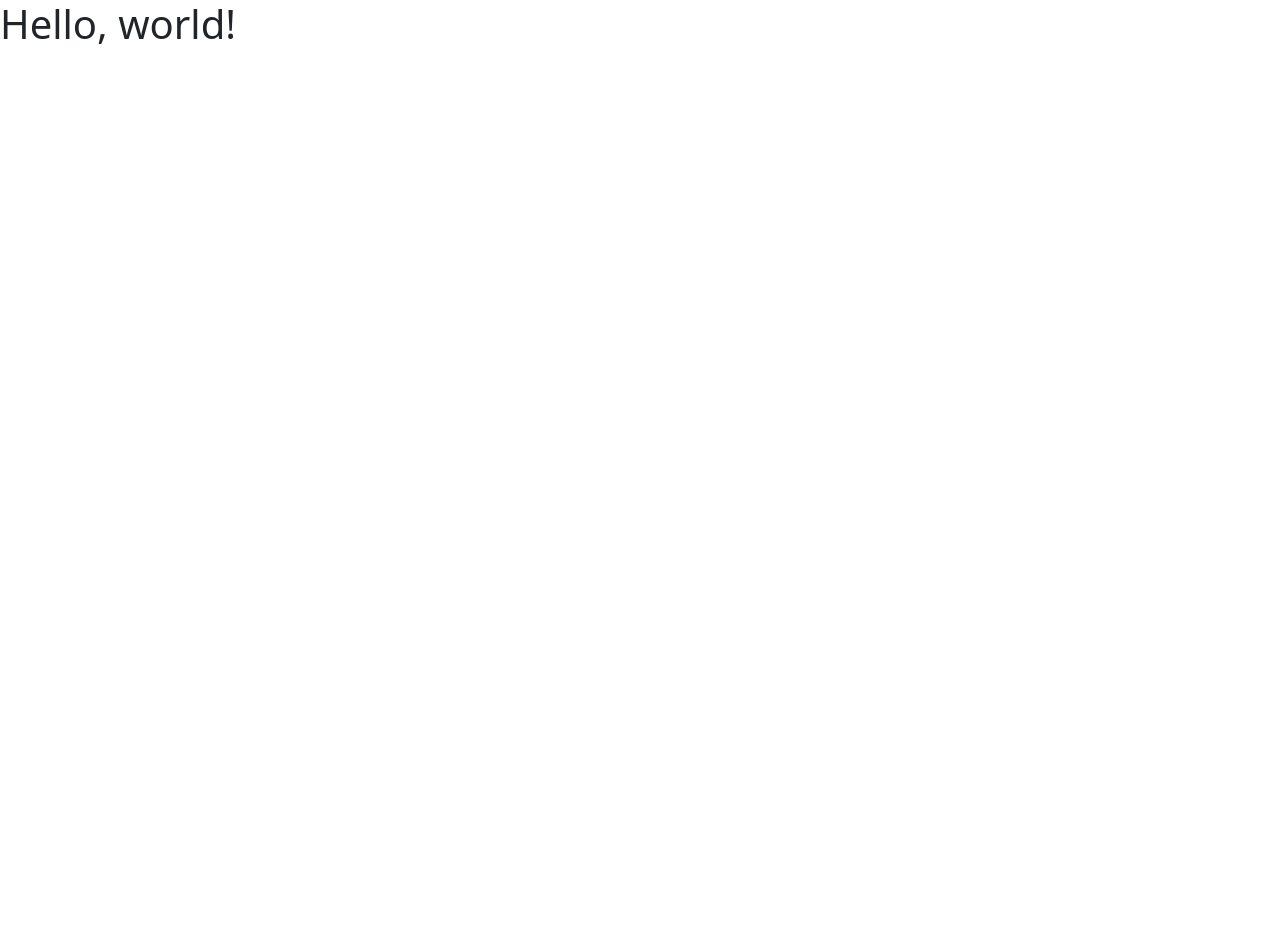
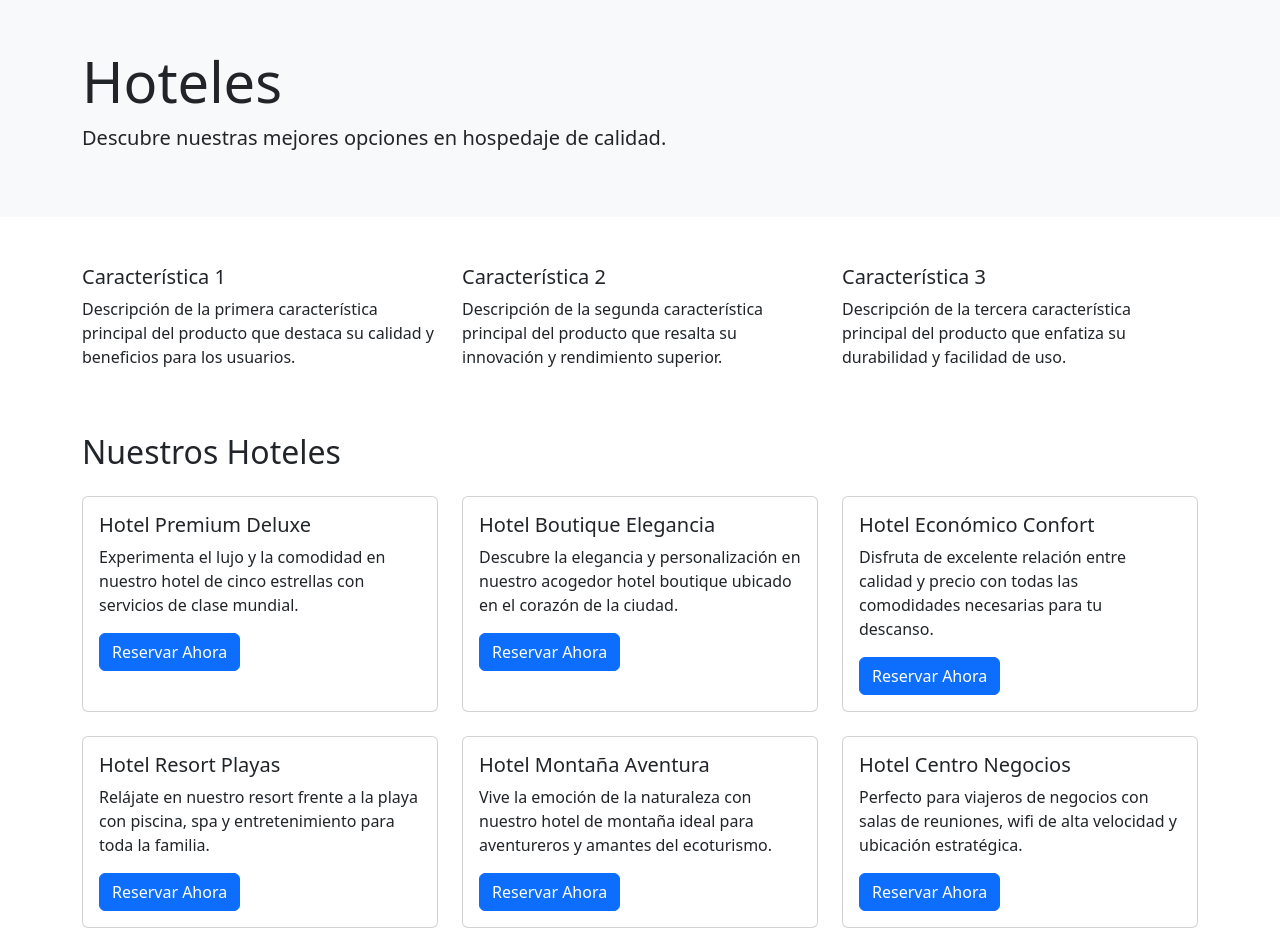
Before and after one commit to LuisVelez28/Desarrollo_Pagina_Curso, a website: page index.html in a window 1280 px wide. Before the commit the page ends 800 px from the top, so only its background shows below. Drawn offline with nearby package versions, Linux system fonts and the light colour scheme.

Commit message:
Guia practica de las grillas

```diff
--- a/index.html
+++ b/index.html
@@ -10,7 +10,90 @@
 </head>
 
 <body>
-    <h1>Hello, world!</h1>
+    <div class="jumbotron jumbotron-fluid bg-light py-5">
+        <div class="container">
+            <h1 class="display-4">Hoteles</h1>
+            <p class="lead">Descubre nuestras mejores opciones en hospedaje de calidad.</p>
+        </div>
+    </div>
+
+    <div class="container mt-5">
+        <div class="row">
+            <div class="col-12 col-sm-6 col-lg-4">
+                <h5>Característica 1</h5>
+                <p>Descripción de la primera característica principal del producto que destaca su calidad y beneficios para los usuarios.</p>
+            </div>
+            <div class="col-12 col-sm-6 col-lg-4">
+                <h5>Característica 2</h5>
+                <p>Descripción de la segunda característica principal del producto que resalta su innovación y rendimiento superior.</p>
+            </div>
+            <div class="col-12 col-sm-6 col-lg-4">
+                <h5>Característica 3</h5>
+                <p>Descripción de la tercera característica principal del producto que enfatiza su durabilidad y facilidad de uso.</p>
+            </div>
+        </div>
+    </div>
+
+    <div class="container mt-5">
+        <h2 class="mb-4">Nuestros Hoteles</h2>
+        <div class="row">
+            <div class="col-12 col-sm-6 col-lg-4 mb-4">
+                <div class="card h-100">
+                    <div class="card-body">
+                        <h5 class="card-title">Hotel Premium Deluxe</h5>
+                        <p class="card-text">Experimenta el lujo y la comodidad en nuestro hotel de cinco estrellas con servicios de clase mundial.</p>
+                        <a href="#" class="btn btn-primary">Reservar Ahora</a>
+                    </div>
+                </div>
+            </div>
+            <div class="col-12 col-sm-6 col-lg-4 mb-4">
+                <div class="card h-100">
+                    <div class="card-body">
+                        <h5 class="card-title">Hotel Boutique Elegancia</h5>
+                        <p class="card-text">Descubre la elegancia y personalización en nuestro acogedor hotel boutique ubicado en el corazón de la ciudad.</p>
+                        <a href="#" class="btn btn-primary">Reservar Ahora</a>
+                    </div>
+                </div>
+            </div>
+            <div class="col-12 col-sm-6 col-lg-4 mb-4">
+                <div class="card h-100">
+                    <div class="card-body">
+                        <h5 class="card-title">Hotel Económico Confort</h5>
+                        <p class="card-text">Disfruta de excelente relación entre calidad y precio con todas las comodidades necesarias para tu descanso.</p>
+                        <a href="#" class="btn btn-primary">Reservar Ahora</a>
+                    </div>
+                </div>
+            </div>
+            <div class="col-12 col-sm-6 col-lg-4 mb-4">
+                <div class="card h-100">
+                    <div class="card-body">
+                        <h5 class="card-title">Hotel Resort Playas</h5>
+                        <p class="card-text">Relájate en nuestro resort frente a la playa con piscina, spa y entretenimiento para toda la familia.</p>
+                        <a href="#" class="btn btn-primary">Reservar Ahora</a>
+                    </div>
+                </div>
+            </div>
+            <div class="col-12 col-sm-6 col-lg-4 mb-4">
+                <div class="card h-100">
+                    <div class="card-body">
+                        <h5 class="card-title">Hotel Montaña Aventura</h5>
+                        <p class="card-text">Vive la emoción de la naturaleza con nuestro hotel de montaña ideal para aventureros y amantes del ecoturismo.</p>
+                        <a href="#" class="btn btn-primary">Reservar Ahora</a>
+                    </div>
+                </div>
+            </div>
+            <div class="col-12 col-sm-6 col-lg-4 mb-4">
+                <div class="card h-100">
+                    <div class="card-body">
+                        <h5 class="card-title">Hotel Centro Negocios</h5>
+                        <p class="card-text">Perfecto para viajeros de negocios con salas de reuniones, wifi de alta velocidad y ubicación estratégica.</p>
+                        <a href="#" class="btn btn-primary">Reservar Ahora</a>
+                    </div>
+                </div>
+            </div>
+        </div>
+    </div>
+
     <script src="node_modules/jquery/dist/jquery.min.js"></script>
     <script src="node_modules/popper.js/dist/popper.min.js"></script>
     <script src="node_modules/bootstrap/dist/js/bootstrap.min.js"></script>
```
